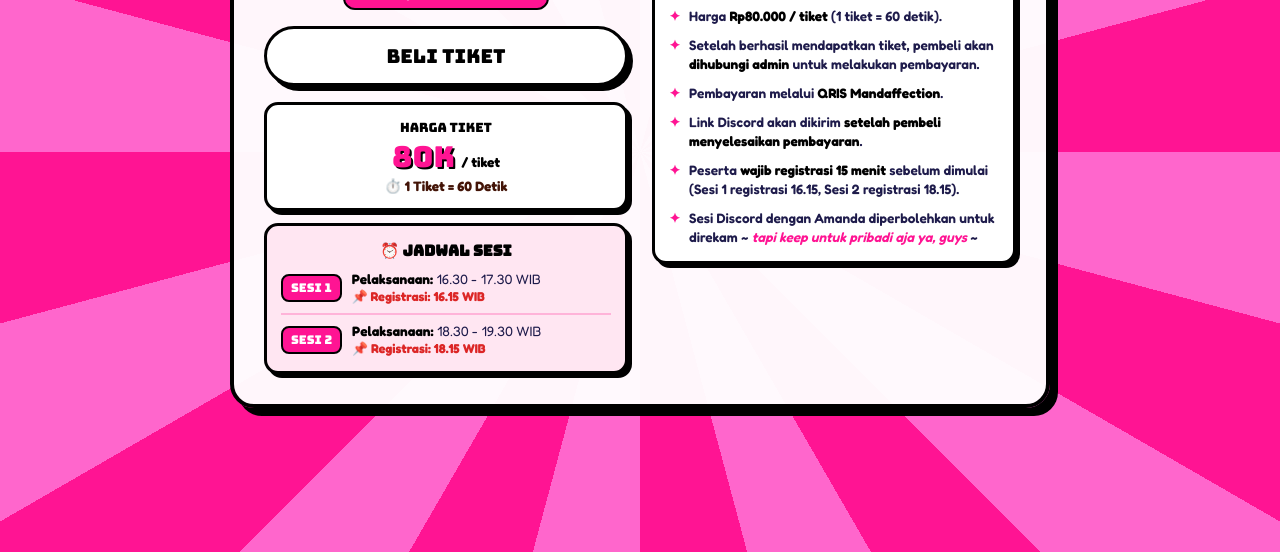
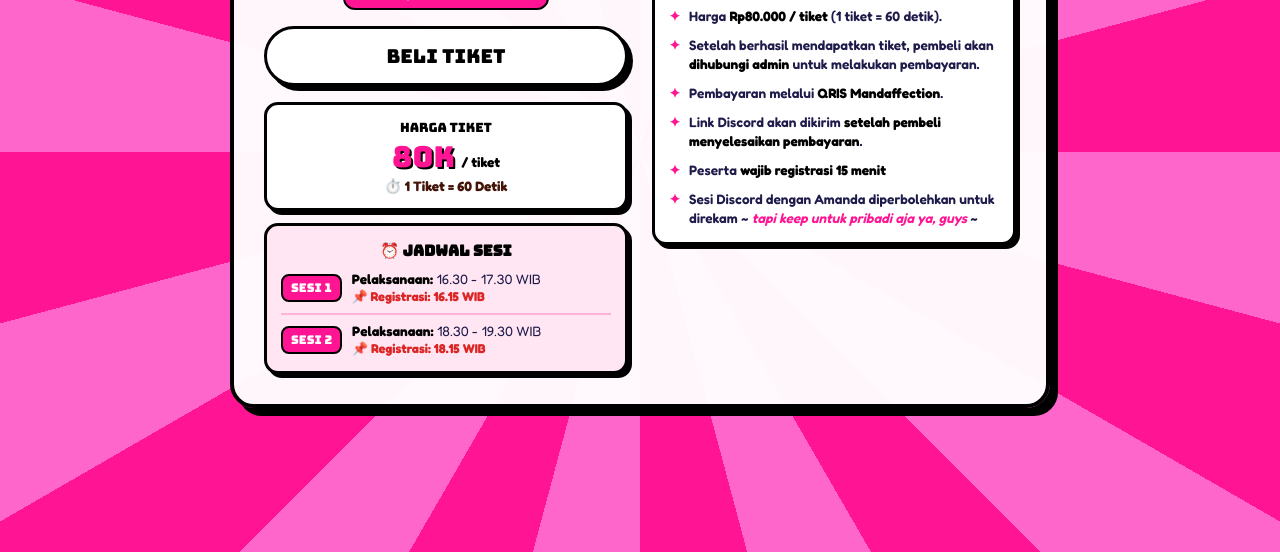
Before and after one commit to amandailyOFC/-DeceMand-Bulan-Oktober, a plain HTML site: page index.html in a window 1280 px wide. Shown: the part 248-800 px from the top of the page. Drawn offline with Linux system fonts and the light colour scheme; no server answers.

Commit message:
Update index.html

```diff
--- a/index.html
+++ b/index.html
@@ -68,7 +68,7 @@
             <li>Setelah berhasil mendapatkan tiket, pembeli akan <strong>dihubungi admin</strong> untuk melakukan pembayaran.</li>
             <li>Pembayaran melalui <strong>QRIS Mandaffection</strong>.</li>
             <li>Link Discord akan dikirim <strong>setelah pembeli menyelesaikan pembayaran</strong>.</li>
-            <li>Peserta <strong>wajib registrasi 15 menit</strong> sebelum dimulai (Sesi 1 registrasi 16.15, Sesi 2 registrasi 18.15).</li>
+            <li>Peserta <strong>wajib registrasi 15 menit</strong></li>
             <li>Sesi Discord dengan Amanda diperbolehkan untuk direkam ~ <em>tapi keep untuk pribadi aja ya, guys</em> ~</li>
           </ul>
         </div>
```
